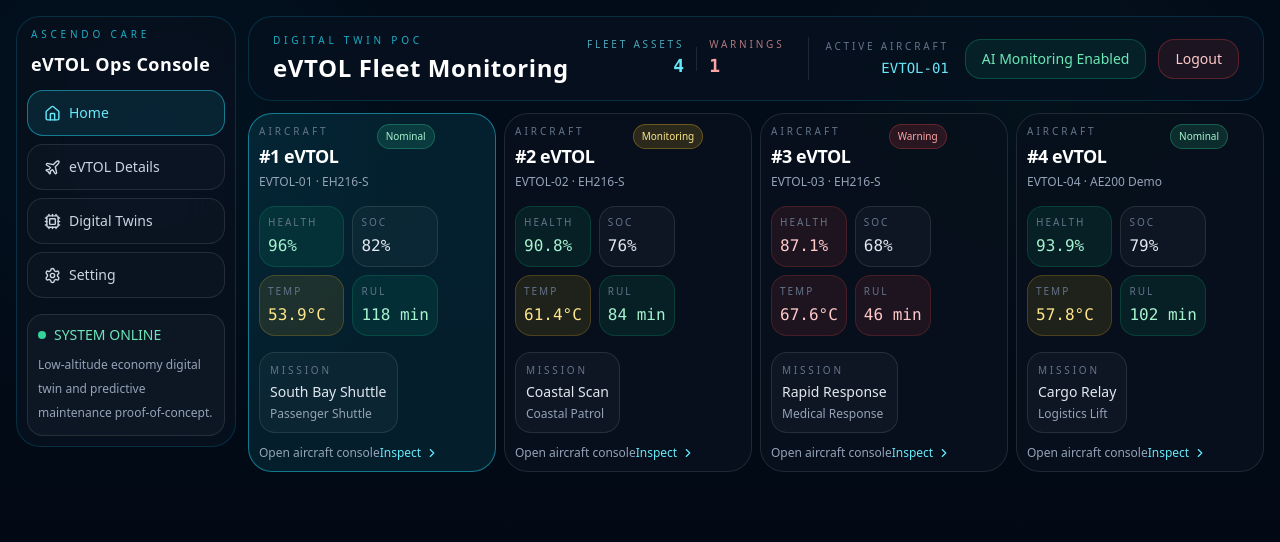
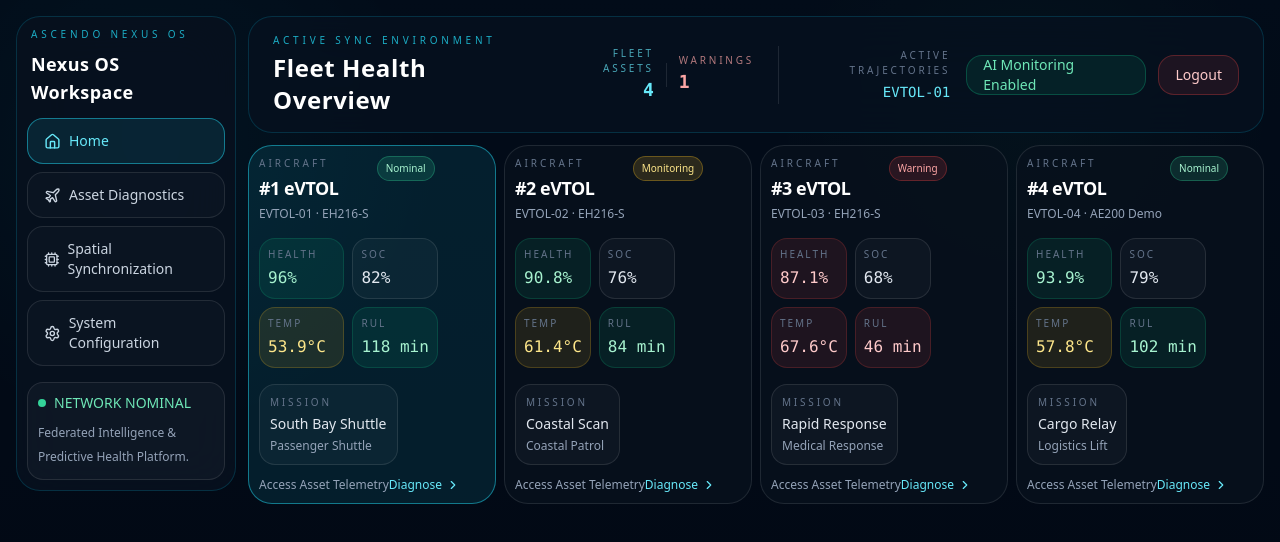
Before and after one commit to HenryyyW/AeroNexus-OS, a React (Vite) app: page / in a window 1280 px wide. Both pictures are taken after typing "Sample", "Sample123" into the empty fields and a click on the button "Login". Shown: the top 542 px of the page. Built offline with nearby package versions, Linux system fonts and the light colour scheme.

Commit message:
wordsUpdate

```diff
--- a/src/App.jsx
+++ b/src/App.jsx
@@ -12,9 +12,9 @@ const FORCE_DESKTOP = true;
 
 const navItems = [
   { key: 'home', label: 'Home', icon: Home },
-  { key: 'details', label: 'eVTOL Details', icon: Plane },
-  { key: 'twins', label: 'Digital Twins', icon: Cpu },
-  { key: 'settings', label: 'Setting', icon: Settings },
+  { key: 'details', label: 'Asset Diagnostics', icon: Plane },
+  { key: 'twins', label: 'Spatial Synchronization', icon: Cpu },
+  { key: 'settings', label: 'System Configuration', icon: Settings },
 ];
 
 
@@ -28,8 +28,8 @@ function LoginPage({ onLogin }) {
       <div className="relative flex min-h-screen items-center justify-center p-4">
         <div className="w-full max-w-md rounded-3xl border border-cyan-500/20 bg-[#07111f]/90 p-8 backdrop-blur-xl shadow-[0_20px_80px_rgba(0,0,0,0.35)]">
           <div className="mb-6">
-            <div className="text-[10px] uppercase tracking-[0.38em] text-cyan-400/80">Ascendo Care</div>
-            <h1 className="mt-2 text-3xl font-semibold text-white">eVTOL Ops Console</h1>
+            <div className="text-[10px] uppercase tracking-[0.38em] text-cyan-400/80">Ascendo Nexus OS</div>
+            <h1 className="mt-2 text-3xl font-semibold text-white">Nexus OS Workspace</h1>
             <p className="mt-2 text-sm leading-6 text-slate-400">Please sign in to access the home dashboard.</p>
           </div>
           <form onSubmit={handleSubmit} className="space-y-4">
@@ -100,8 +100,8 @@ function Sidebar({ activePage, setActivePage }) {
   return (
     <aside className="w-[220px] shrink-0 rounded-3xl border border-cyan-500/20 bg-[#07111f]/90 p-2.5 backdrop-blur-xl self-start sticky top-2.5">
       <div className="mb-3 px-1">
-        <div className="text-[10px] uppercase tracking-[0.38em] text-cyan-400/80">Ascendo Care</div>
-        <div className="mt-2 text-lg font-semibold tracking-wide text-white">eVTOL Ops Console</div>
+        <div className="text-[10px] uppercase tracking-[0.38em] text-cyan-400/80">Ascendo Nexus OS</div>
+        <div className="mt-2 text-lg font-semibold tracking-wide text-white">Nexus OS Workspace</div>
       </div>
       <nav className="space-y-2">
         {navItems.map(({ key, label, icon: Icon }) => {
@@ -115,19 +115,19 @@ function Sidebar({ activePage, setActivePage }) {
         })}
       </nav>
       <div className="mt-4 rounded-2xl border border-white/10 bg-white/[0.03] p-2.5">
-        <div className="flex items-center gap-2 text-sm text-emerald-300"><div className="h-2 w-2 rounded-full bg-emerald-400" />SYSTEM ONLINE</div>
-        <div className="mt-2 text-xs leading-6 text-slate-400">Low-altitude economy digital twin and predictive maintenance proof-of-concept.</div>
+        <div className="flex items-center gap-2 text-sm text-emerald-300"><div className="h-2 w-2 rounded-full bg-emerald-400" />NETWORK NOMINAL</div>
+        <div className="mt-2 text-xs leading-6 text-slate-400">Federated Intelligence & Predictive Health Platform.</div>
       </div>
     </aside>
   );
 }
 
 function TopHeader({ activePage, selectedAircraft, fleetStats, onLogout }) {
-  const titles = { home: 'eVTOL Fleet Monitoring', twins: 'eVTOL Digital Twins', details: 'eVTOL Details', settings: 'Settings' };
+  const titles = { home: 'Fleet Health Overview', twins: 'Spatial Synchronization', details: 'Asset Diagnostics', settings: 'System Configuration' };
   return (
     <header className="mb-3 flex items-center justify-between gap-2 rounded-3xl border border-cyan-500/20 bg-[#07111f]/85 px-6 py-4 backdrop-blur-xl">
       <div>
-        <div className="text-[10px] uppercase tracking-[0.38em] text-cyan-400/80">Digital Twin POC</div>
+        <div className="text-[10px] uppercase tracking-[0.38em] text-cyan-400/80">Active Sync Environment</div>
         <h1 className="mt-1 text-2xl font-bold tracking-wide text-white">{titles[activePage]}</h1>
       </div>
       <div className="flex items-center gap-4">
@@ -144,7 +144,7 @@ function TopHeader({ activePage, selectedAircraft, fleetStats, onLogout }) {
         </div>
 
         <div className="flex flex-col text-right">
-          <div className="text-[10px] uppercase tracking-[0.28em] text-slate-500">Active Aircraft</div>
+          <div className="text-[10px] uppercase tracking-[0.28em] text-slate-500">Active Trajectories</div>
           <div className="mt-1 font-mono text-sm text-cyan-300">{selectedAircraft.id}</div>
         </div>
 
@@ -221,7 +221,7 @@ function AircraftModel({ aircraft }) {
 }
 
 
-function DigitalTwinViewer({ aircraft, title='eVTOL 3D Rendering' }) {
+function DigitalTwinViewer({ aircraft, title='Live Asset Replication' }) {
   const tone = getStatusTone(aircraft.status);
   return <section className="relative flex min-h-[360px] flex-col overflow-hidden rounded-3xl border border-cyan-500/20 bg-[#07111f]/90">
     <div className="absolute left-3 top-2.5 z-10 rounded-xl border border-cyan-500/30 bg-black/40 px-2 py-1 text-[10px] font-mono uppercase tracking-[0.2em] text-cyan-300">{title}</div>
@@ -251,7 +251,7 @@ function FleetCard({ aircraft, selected, onClick }) {
     <div className="flex items-start justify-between gap-2"><div className="min-w-0"><div className="text-[10px] uppercase tracking-[0.3em] text-slate-500">Aircraft</div><div className="mt-1 text-[clamp(1rem,1.4vw,1.5rem)] font-bold text-white tracking-tight truncate">{aircraft.displayName}</div><div className="mt-1  text-xs text-slate-400">{aircraft.id} · {aircraft.model}</div></div><div className={cn('shrink-0 rounded-full px-2 py-1 text-[10px] font-medium', tone.chip)}>{aircraft.status}</div></div>
     <div className="mt-4 grid grid-cols-2 gap-2"><MetricPill label="Health" value={`${aircraft.health}%`} tone={aircraft.health < 90 ? 'danger' : 'ok'} /><MetricPill label="SoC" value={`${aircraft.soc}%`} /><MetricPill label="Temp" value={`${aircraft.temperature}°C`} tone={aircraft.temperature >= 65 ? 'danger' : 'warn'} /><MetricPill label="RUL" value={`${aircraft.rul} min`} tone={aircraft.rul < 60 ? 'danger' : 'ok'} /></div>
     <div className="mt-4 rounded-2xl border border-white/10 bg-white/[0.03] p-2.5"><div className="text-[10px] uppercase tracking-[0.28em] text-slate-500">Mission</div><div className="mt-1 text-sm font-medium text-slate-200">{aircraft.mission}</div><div className="mt-1 text-xs text-slate-400">{aircraft.role}</div></div>
-    <div className="mt-auto flex items-center justify-between pt-3 text-xs"><span className="text-slate-400">Open aircraft console</span><span className="flex items-center gap-1 text-cyan-300">Inspect <ChevronRight size={14} /></span></div>
+    <div className="mt-auto flex items-center justify-between pt-3 text-xs"><span className="text-slate-400">Access Asset Telemetry</span><span className="flex items-center gap-1 text-cyan-300">Diagnose <ChevronRight size={14} /></span></div>
   </button>;
 }
 
@@ -319,7 +319,7 @@ function AnimatedMap({ aircraft, showAll=false, fleet=[], onSelectAircraft, hide
   }, [aircraft, showAll, fleet]);
   return <div className="relative h-full min-h-[360px] overflow-hidden rounded-3xl border border-cyan-500/20 bg-[#06101b] bg-cover bg-center" style={{ backgroundImage: "url('/map-bg2.jpg')" }}>
     <div className="absolute inset-0 bg-[#06101b]/60" />
-    {!hideLabel && <div className="absolute left-3 top-2.5 z-10 rounded-xl border border-emerald-500/30 bg-black/40 px-2 py-1 text-[10px] font-mono uppercase tracking-[0.2em] text-emerald-300">Satellite map and eVTOL locations</div>}
+    {!hideLabel && <div className="absolute left-3 top-2.5 z-10 rounded-xl border border-emerald-500/30 bg-black/40 px-2 py-1 text-[10px] font-mono uppercase tracking-[0.2em] text-emerald-300">Airspace Trajectory Map</div>}
     <svg className="absolute inset-0 h-full w-full" viewBox="0 0 400 320" preserveAspectRatio="none">
       <defs><linearGradient id="routeStroke" x1="0%" y1="0%" x2="100%" y2="100%"><stop offset="0%" stopColor="#00f0ff" /><stop offset="100%" stopColor="#37f29b" /></linearGradient></defs>
       {(showAll ? fleet : [aircraft]).map(item => {
@@ -351,7 +351,7 @@ function TwinsPage({ selectedAircraft, fleet, setSelectedAircraft }) {
 
 
   return <section className="grid grid-cols-[1.12fr_0.88fr] gap-2">
-    <DigitalTwinViewer aircraft={selectedAircraft} title="eVTOL 3D Rendering" />
+    <DigitalTwinViewer aircraft={selectedAircraft} title="Live Asset Replication" />
     <div className="grid min-w-0 gap-2">
       <AnimatedMap aircraft={selectedAircraft} showAll fleet={fleet} onSelectAircraft={setSelectedAircraft} />
       <div className="grid grid-cols-2 gap-2">
@@ -363,7 +363,7 @@ function TwinsPage({ selectedAircraft, fleet, setSelectedAircraft }) {
 
 function DetailMetric({ label, value, accent='text-cyan-300' }) { return <div className="rounded-2xl border border-white/10 bg-white/[0.03] p-2.5"><div className="text-[10px] uppercase tracking-[0.25em] text-slate-500">{label}</div><div className={cn('mt-1 text-base font-mono', accent)}>{value}</div></div>; }
 function PdMTrendChart({ data, dataKey, color, title }) { return <div className="rounded-3xl border border-white/10 bg-[#07111f]/85 p-2.5"><div className="mb-2 text-sm font-medium text-slate-300">{title}</div><div className="h-40"><ResponsiveContainer width="100%" height="100%"><LineChart data={data}><XAxis dataKey="t" tick={{ fill:'#64748b', fontSize:10 }} axisLine={false} tickLine={false} /><YAxis hide /><Tooltip contentStyle={{ backgroundColor:'#050b14', border:'1px solid rgba(0,240,255,.15)', borderRadius:'12px', color:'#e2f7ff' }} /><Line type="monotone" dataKey={dataKey} stroke={color} strokeWidth={2.3} dot={false} /></LineChart></ResponsiveContainer></div></div>; }
-function PdMAreaChart({ data }) { return <div className="rounded-3xl border border-white/10 bg-[#07111f]/85 p-2.5"><div className="mb-2 text-sm font-medium text-slate-300">Anomaly Propagation Window</div><div className="h-40"><ResponsiveContainer width="100%" height="100%"><AreaChart data={data}><XAxis dataKey="t" tick={{ fill:'#64748b', fontSize:10 }} axisLine={false} tickLine={false} /><YAxis hide /><Tooltip contentStyle={{ backgroundColor:'#050b14', border:'1px solid rgba(255,77,109,.18)', borderRadius:'12px' }} /><Area type="monotone" dataKey="temp" stroke="#ff4d6d" fill="#ff4d6d22" strokeWidth={2} /></AreaChart></ResponsiveContainer></div></div>; }
+function PdMAreaChart({ data }) { return <div className="rounded-3xl border border-white/10 bg-[#07111f]/85 p-2.5"><div className="mb-2 text-sm font-medium text-slate-300">Degradation Vector Analysis</div><div className="h-40"><ResponsiveContainer width="100%" height="100%"><AreaChart data={data}><XAxis dataKey="t" tick={{ fill:'#64748b', fontSize:10 }} axisLine={false} tickLine={false} /><YAxis hide /><Tooltip contentStyle={{ backgroundColor:'#050b14', border:'1px solid rgba(255,77,109,.18)', borderRadius:'12px' }} /><Area type="monotone" dataKey="temp" stroke="#ff4d6d" fill="#ff4d6d22" strokeWidth={2} /></AreaChart></ResponsiveContainer></div></div>; }
 
 function ComponentsDataPanel({ aircraft }) {
   // 根據主機體數據產生各零件的模擬跳動數據
@@ -392,7 +392,7 @@ function ComponentsDataPanel({ aircraft }) {
     <div className="flex flex-col rounded-3xl border border-cyan-500/20 bg-[#07111f]/90 p-5 h-full">
       <div className="mb-5">
         <div className="text-[10px] uppercase tracking-[0.3em] text-cyan-400/80">Real-time Telemetry</div>
-        <h2 className="mt-1 text-[clamp(1rem,1.5vw,1.25rem)] font-semibold text-white tracking-wide">eVTOL Components Real-Time Data</h2>
+        <h2 className="mt-1 text-[clamp(1rem,1.5vw,1.25rem)] font-semibold text-white tracking-wide">Subsystem Telemetry Stream</h2>
       </div>
 
       <div className="flex-1 space-y-6 pr-2">
@@ -481,7 +481,7 @@ function DetailsPage({ selectedAircraft }) {
     <ComponentsDataPanel aircraft={selectedAircraft} />
     <div className="grid min-w-0 gap-2">
       <div className="rounded-3xl border border-white/10 bg-[#07111f]/90 p-2.5">
-        <div className="mb-3 flex items-start justify-between gap-2"><div><div className="text-[10px] uppercase tracking-[0.28em] text-slate-500">PdM Data</div><div className="mt-1 text-xl font-semibold text-white">{selectedAircraft.id} Predictive Maintenance Data</div></div><div className={cn('rounded-full px-2 py-1 text-[10px] font-medium', tone.chip)}>{selectedAircraft.pdm.riskLevel} Risk</div></div>
+        <div className="mb-3 flex items-start justify-between gap-2"><div><div className="text-[10px] uppercase tracking-[0.28em] text-slate-500">PdM Data</div><div className="mt-1 text-xl font-semibold text-white">{selectedAircraft.id} RUL Predictive Matrix</div></div><div className={cn('rounded-full px-2 py-1 text-[10px] font-medium', tone.chip)}>{selectedAircraft.pdm.riskLevel} Risk</div></div>
         <div className="grid grid-cols-4 gap-2"><DetailMetric label="Motor RPM" value={Math.round(selectedAircraft.motorRpm)} /><DetailMetric label="Vibration" value={`${Number(selectedAircraft.vibration || 0).toFixed(1)} Hz`} accent={selectedAircraft.vibration > 50 ? 'text-red-300' : 'text-emerald-300'} /><DetailMetric label="Battery Delta" value={`${selectedAircraft.batteryDelta}%`} accent={selectedAircraft.batteryDelta > 3 ? 'text-red-300' : 'text-cyan-300'} /><DetailMetric label="Anomaly Score" value={selectedAircraft.anomalyScore.toFixed(2)} accent={selectedAircraft.anomalyScore > 0.4 ? 'text-red-300' : 'text-amber-300'} /></div>
         <div className="mt-2 rounded-2xl border border-white/10 bg-white/[0.03] p-2.5"><div className="text-[10px] uppercase tracking-[0.25em] text-slate-500">Maintenance Warning</div><div className={cn('mt-1 text-sm leading-6', selectedAircraft.status==='Warning' ? 'text-red-300' : 'text-slate-300')}>{selectedAircraft.pdm.warning}</div></div>
       </div>
@@ -502,10 +502,10 @@ function DetailsPage({ selectedAircraft }) {
 function MetadataRow({ label, value }) { return <div className="flex items-center justify-between gap-2 rounded-2xl border border-white/10 bg-white/[0.03] px-3 py-2"><span className="shrink-0 text-slate-400">{label}</span><span className="min-w-0  font-mono text-cyan-300">{value}</span></div>; }
 const localSettingsOptions = {
   general: [
-    { id: 'platformMode', label: 'Platform Mode', value: 'Operations Demo', options: ['Operations Demo', 'Engineering Dev', 'Production Live'] },
+    { id: 'environment', label: 'Environment', value: 'Live Operations', options: ['Live Operations', 'Engineering Dev', 'Production Live'] },
     { id: 'theme', label: 'Theme', value: 'Dark / Cyberpunk', options: ['Dark / Cyberpunk', 'Light / Clean', 'High Contrast'] },
     { id: 'language', label: 'Language', value: 'English', options: ['English', 'Traditional Chinese', 'Simplified Chinese', 'Japanese'] },
-    { id: 'alertThreshold', label: 'Alert Threshold Profile', value: 'Urban Air Mobility', options: ['Urban Air Mobility', 'Strict Safety', 'Cargo Transport', 'Custom'] },
+    { id: 'alertThreshold', label: 'Tolerance & Sensitivity Matrix', value: 'Urban Air Mobility', options: ['Urban Air Mobility', 'Strict Safety', 'Cargo Transport', 'Custom'] },
     { id: 'refreshInterval', label: 'Refresh Interval', value: '1 second', options: ['Real-time (0.1s)', '1 second', '5 seconds', 'Manual'] },
   ],
   twin: [
@@ -576,7 +576,7 @@ function SettingsPage() {
   return (
     <section className="grid gap-2">
       <SettingsBlock title="General" icon={Settings} sectionKey="general" settingsState={settingsState} updateSetting={updateSetting} />
-      <SettingsBlock title="Digital twin configuration" icon={Cpu} sectionKey="twin" settingsState={settingsState} updateSetting={updateSetting} />
+      <SettingsBlock title="Spatial Sync Settings" icon={Cpu} sectionKey="twin" settingsState={settingsState} updateSetting={updateSetting} />
       <SettingsBlock title="Data and Logging" icon={Activity} sectionKey="logging" settingsState={settingsState} updateSetting={updateSetting} />
       <SettingsBlock title="Advanced" icon={Wrench} sectionKey="advanced" settingsState={settingsState} updateSetting={updateSetting} />
     </section>
```
